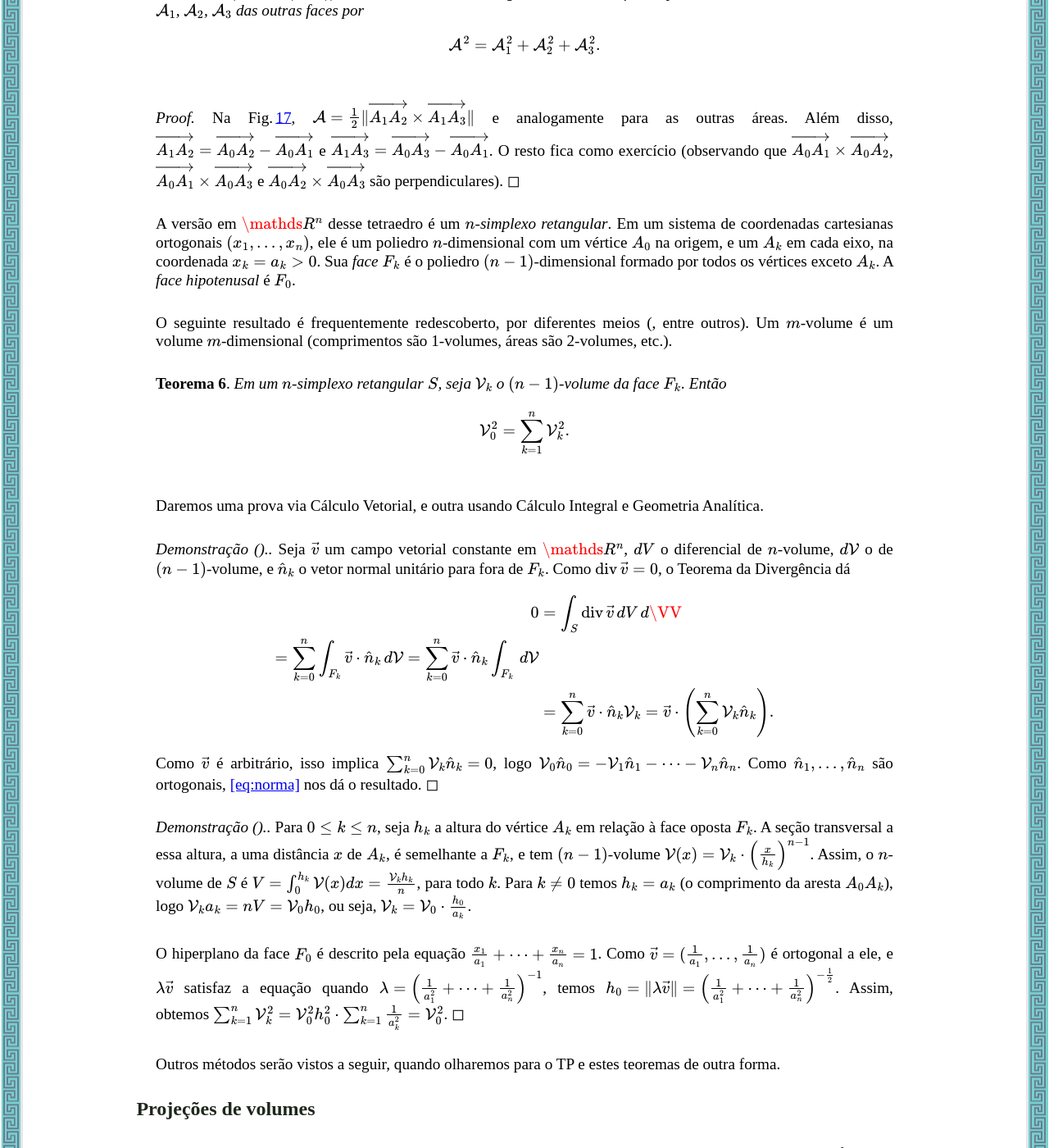
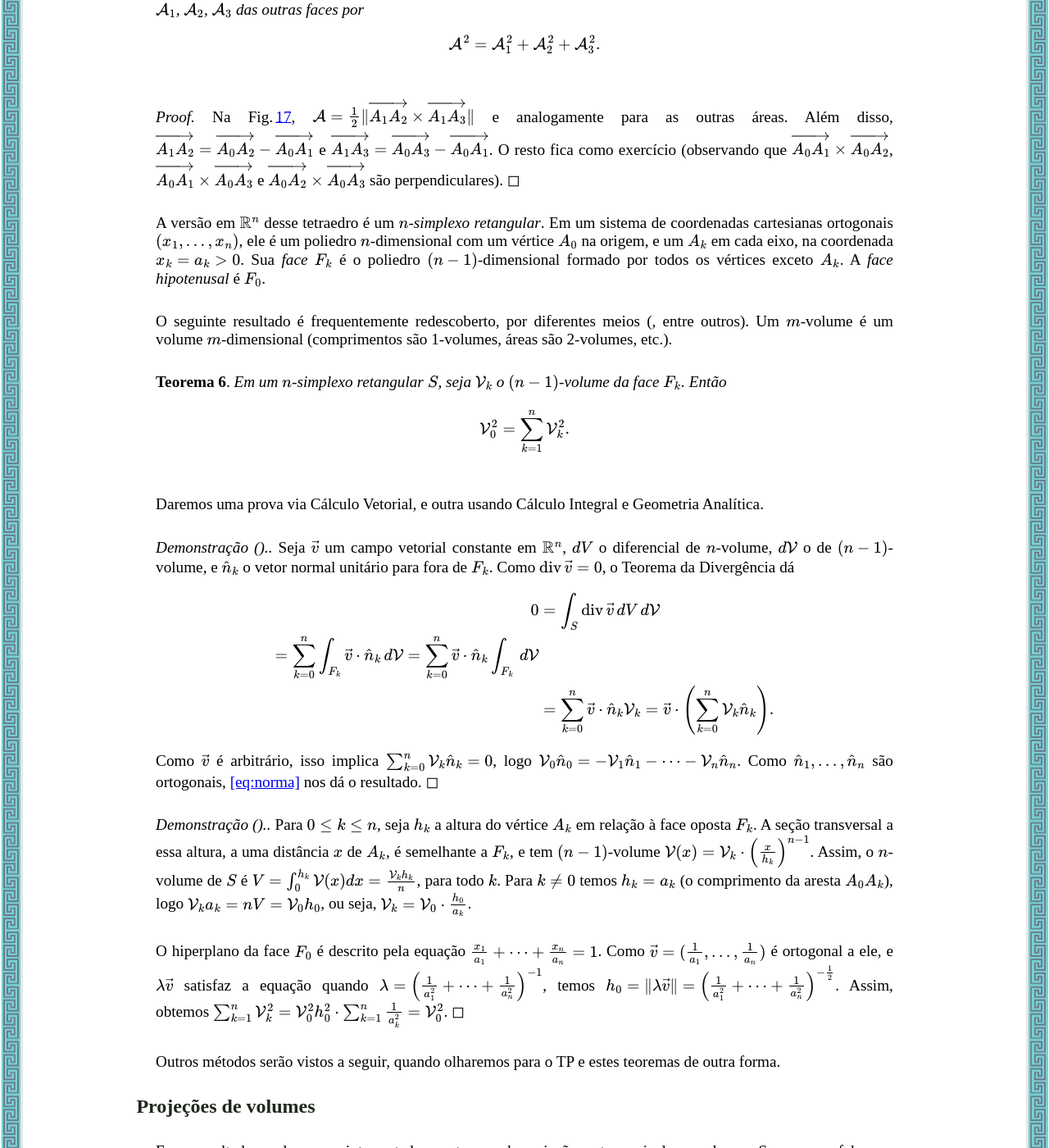
Before and after one commit to revistahipatia/revistahipatia.github.io, a Jekyll site: the page built from vol01num02/teorema/teorema.html, in a window 1280 px wide and 1400 px high, scrolled down 17350 px. Shown: the whole window at 82% size. Built offline with Jekyll 4.4.1, drawn with Linux system fonts in a browser that asks for light colours; some web fonts are replaced; Markdown is read by kramdown in place of the engine named in the settings; some of the changed text lies outside the part shown.

Commit message:
formula latex

```diff
--- a/vol01num02/teorema/teorema.html
+++ b/vol01num02/teorema/teorema.html
@@ -42,13 +42,13 @@ mais óbvios:</p>
 <li><p>O TP equivale à identidade trigonométrica fundamental, <span
 class="math inline">\(\cos^2 \theta + \mathop{\mathrm{sen}}^2 \theta =
 1\)</span>.</p></li>
-<li><p>Decompondo <span class="math inline">\(v\in \mathds{R}^n\)</span>
-ou <span class="math inline">\(\mathds{C}^n\)</span> numa base ortogonal
+<li><p>Decompondo <span class="math inline">\(v\in \mathbb{R}^n\)</span>
+ou <span class="math inline">\(\mathbb{C}^n\)</span> numa base ortogonal
 como <span class="math inline">\(v = v_1+\cdots +v_n\)</span>, temos
 <span class="math display">\[\label{eq:norma}
         \|v \|^2 = \|v_1\|^2+\cdots +\|v_n\|^2.\]</span></p></li>
-<li><p>Em <span class="math inline">\(\mathds{R}^n\)</span> ou <span
-class="math inline">\(\mathds{C}^n\)</span>, a distância <span
+<li><p>Em <span class="math inline">\(\mathbb{R}^n\)</span> ou <span
+class="math inline">\(\mathbb{C}^n\)</span>, a distância <span
 class="math inline">\(d\)</span> entre <span
 class="math inline">\(A=(a_1,\ldots,a_n)\)</span> e <span
 class="math inline">\(B=(b_1,\ldots,b_n)\)</span> é <span
@@ -635,7 +635,7 @@ class="math inline">\(\overrightarrow{A_0A_1} \times
 class="math inline">\(\overrightarrow{A_0A_2} \times
 \overrightarrow{A_0A_3}\)</span> são perpendiculares). ◻</p>
 </div>
-<p>A versão em <span class="math inline">\(\mathds{R}^n\)</span> desse
+<p>A versão em <span class="math inline">\(\mathbb{R}^n\)</span> desse
 tetraedro é um <em><span class="math inline">\(n\)</span>-simplexo
 retangular</em>. Em um sistema de coordenadas cartesianas ortogonais
 <span class="math inline">\((x_1,\ldots,x_n)\)</span>, ele é um poliedro
@@ -670,7 +670,7 @@ Integral e Geometria Analítica.</p>
 <p><em>Demonstração (<span class="citation"
 data-cites="Eifler2008"></span>)..</em> Seja <span
 class="math inline">\(\vec{v}\)</span> um campo vetorial constante em
-<span class="math inline">\(\mathds{R}^n\)</span>, <span
+<span class="math inline">\(\mathbb{R}^n\)</span>, <span
 class="math inline">\(dV\)</span> o diferencial de <span
 class="math inline">\(n\)</span>-volume, <span
 class="math inline">\(d\mathcal{V}\)</span> o de <span
@@ -681,7 +681,7 @@ class="math inline">\(\mathop{\mathrm{div}}\vec{v} = 0\)</span>, o
 Teorema da Divergência dá <span class="math display">\[\begin{aligned}
         0 &amp;= \int_S \mathop{\mathrm{div}}\vec{v} \,dV
         %       = \int_{F_0\cup\cdots\cup F_n} \vec{v}\cdot\hat{n}
-\,d\VV \\
+\,d\mathcal{V} \\
         = \sum_{k=0}^n \int_{F_k} \vec{v}\cdot\hat{n}_k \,d\mathcal{V}
         = \sum_{k=0}^n \vec{v}\cdot\hat{n}_k
 \int_{F_k}  \,d\mathcal{V}\\
@@ -732,7 +732,7 @@ class="math inline">\(\lambda\vec{v}\)</span> satisfaz a equação quando
 class="math inline">\(h_0 = \|\lambda\vec{v}\| = \left(\frac{1}{a_1^2} +
 \cdots + \frac{1}{a_n^2}\right)^{-\frac12}\)</span>. Assim, obtemos
 <span class="math inline">\(\sum_{k=1}^n \mathcal{V}_k^2
-%   = \sum_{k=1}^n \VV_0^2 \frac{h_0^2}{a_k^2}
+%   = \sum_{k=1}^n \mathcal{V}_0^2 \frac{h_0^2}{a_k^2}
     = \mathcal{V}_0^2 h_0^2 \cdot \sum_{k=1}^n  \frac{1}{a_k^2}
     = \mathcal{V}_0^2\)</span>. ◻</p>
 </div>
@@ -776,7 +776,7 @@ class="math inline">\(\mathcal{A}^2 = \mathcal{A}_1^2 + \mathcal{A}_2^2
 data-reference="eq:simplexo">[eq:simplexo]</a> vale para qualquer <span
 class="math inline">\((n-1)\)</span>-volume <span
 class="math inline">\(\mathcal{V}_0\)</span> num hiperplano de <span
-class="math inline">\(\mathds{R}^n\)</span>, e suas projeções <span
+class="math inline">\(\mathbb{R}^n\)</span>, e suas projeções <span
 class="math inline">\(\mathcal{V}_k\)</span> em hiperplanos coordenados
 perpendiculares.</p>
 <p>Vamos estender para <span class="math inline">\(m\)</span>-volumes.
@@ -798,7 +798,7 @@ class="math inline">\(\mathcal{V}\)</span> é o <span
 class="math inline">\(m\)</span>-volume de uma região <span
 class="math inline">\(R\)</span> num subespaço <span
 class="math inline">\(m\)</span>-dimensional de <span
-class="math inline">\(\mathds{R}^n\)</span>, e <span
+class="math inline">\(\mathbb{R}^n\)</span>, e <span
 class="math inline">\(\mathcal{V}_I\)</span> é o de sua projeção em
 <span class="math inline">\(C_I\)</span>, então <span
 class="math display">\[\label{eq:Conant Beyer}
@@ -869,7 +869,7 @@ data-reference="eq:norma">[eq:norma]</a>. ◻</p>
 <p><strong>Exemplo 1</strong>. Se <span
 class="math inline">\(\mathcal{A}\)</span> é a área de uma figura plana
 em <span
-class="math inline">\(\mathds{R}^4=\{(x_1,\ldots,x_4)\}\)</span>, e
+class="math inline">\(\mathbb{R}^4=\{(x_1,\ldots,x_4)\}\)</span>, e
 <span class="math inline">\(\mathcal{A}_{ij}\)</span> é sua projeção no
 plano <span class="math inline">\(x_i x_j\)</span>, <span
 class="math display">\[\label{eq:areas R4}
@@ -901,7 +901,7 @@ data-reference="eq:areas R4">[eq:areas R4]</a>.</p>
 <p><strong>Exemplo 2</strong>. Se <span
 class="math inline">\(\mathcal{V}\)</span> é o volume de uma região em
 um subespaço tridimensional de <span
-class="math inline">\(\mathds{R}^4\)</span>, e <span
+class="math inline">\(\mathbb{R}^4\)</span>, e <span
 class="math inline">\(\mathcal{V}_{ijk}\)</span> é sua projeção no
 subespaço <span class="math inline">\(x_i x_j x_k\)</span>, <span
 class="math display">\[\mathcal{V}^2 = \mathcal{V}^2_{123} +
@@ -917,7 +917,7 @@ class="math inline">\(\mathcal{V}\)</span> é o <span
 class="math inline">\(p\)</span>-volume de uma região <span
 class="math inline">\(R\)</span> em um subespaço de dimensão <span
 class="math inline">\(p\leq m\)</span> de <span
-class="math inline">\(\mathds{R}^n\)</span>, e <span
+class="math inline">\(\mathbb{R}^n\)</span>, e <span
 class="math inline">\(\mathcal{V}_I\)</span> é sua projeção em <span
 class="math inline">\(C_I\)</span>, com <span class="math inline">\(I
 \in \mathcal{I}_m\)</span>, então <span
@@ -939,7 +939,7 @@ data-reference="eq:Conant Beyer">[eq:Conant Beyer]</a>. ◻</p>
 <div class="example">
 <p><strong>Exemplo 3</strong>. Sejam <span
 class="math inline">\(\mathcal{L}\)</span> o comprimento de um segmento
-em <span class="math inline">\(\mathds{R}^3\)</span>, <span
+em <span class="math inline">\(\mathbb{R}^3\)</span>, <span
 class="math inline">\(\mathcal{L}_1\)</span>, <span
 class="math inline">\(\mathcal{L}_2\)</span> e <span
 class="math inline">\(\mathcal{L}_3\)</span> suas projeções nos planos
@@ -967,12 +967,12 @@ TP pode ser reinterpretada como uma soma de áreas, e estendida para
 volumes de maior dimensão, com fórmulas mais simples que as do caso
 real.</p>
 <p>Vamos rever a geometria real desses espaços. Pode-se identificar
-<span class="math inline">\(z = x + \mathrm{i}y \in \mathds{C}\)</span>
-com o vetor <span class="math inline">\((x,y) \in \mathds{R}^2\)</span>,
+<span class="math inline">\(z = x + \mathrm{i}y \in \mathbb{C}\)</span>
+com o vetor <span class="math inline">\((x,y) \in \mathbb{R}^2\)</span>,
 e seu módulo é a norma do vetor, ou seja, <span
 class="math inline">\(|z|^2 = x^2 + y^2\)</span>. O que diferencia <span
-class="math inline">\(\mathds{C}\)</span> de <span
-class="math inline">\(\mathds{R}^2\)</span> é a multiplicação por <span
+class="math inline">\(\mathbb{C}\)</span> de <span
+class="math inline">\(\mathbb{R}^2\)</span> é a multiplicação por <span
 class="math inline">\(\mathrm{i}\)</span>, que pode ser vista apenas
 como uma rotação de <span class="math inline">\(90^\circ\)</span>, pois
 <span class="math inline">\(\mathrm{i}z = -y + \mathrm{i}x\)</span>
@@ -982,10 +982,10 @@ Assim, <span class="math inline">\(\mathrm{i}^2=-1\)</span> significa
 apenas que <span class="math inline">\(\mathrm{i}^2(x,y) =
 \mathrm{i}(-y,x)=(-x,-y)\)</span>.</p>
 <p>Da mesma forma, identifica-se <span class="math inline">\(v =
-(z_1,\ldots,z_n) \in \mathds{C}^n\)</span>, onde <span
+(z_1,\ldots,z_n) \in \mathbb{C}^n\)</span>, onde <span
 class="math inline">\(z_k = x_k + \mathrm{i}y_k\)</span>, com <span
 class="math inline">\((x_1,y_1,\ldots,x_n,y_n) \in
-\mathds{R}^{2n}\)</span>, e <span
+\mathbb{R}^{2n}\)</span>, e <span
 class="math inline">\(\|v\|^2=|z_1|^2+\cdots+|z_n|^2 =
 x_1^2+y_1^2+\cdots+x_n^2+y_n^2\)</span>. De novo, <span
 class="math inline">\(\mathrm{i}v =
@@ -993,12 +993,12 @@ class="math inline">\(\mathrm{i}v =
 class="math inline">\((-y_1,x_1,\ldots,-y_n,x_n)\)</span>, que é <span
 class="math inline">\(v\)</span> girado <span
 class="math inline">\(90^\circ\)</span> numa certa direção. Assim, <span
-class="math inline">\(\mathds{C}^n\)</span> é só <span
-class="math inline">\(\mathds{R}^{2n}\)</span> com um operador <span
+class="math inline">\(\mathbb{C}^n\)</span> é só <span
+class="math inline">\(\mathbb{R}^{2n}\)</span> com um operador <span
 class="math inline">\(\mathrm{i}\)</span> de rotação de <span
 class="math inline">\(90^\circ\)</span>.</p>
-<p>Se <span class="math inline">\(v \in \mathds{C}^n\)</span> e <span
-class="math inline">\(z = x+ \mathrm{i}y \in \mathds{C}\)</span> então
+<p>Se <span class="math inline">\(v \in \mathbb{C}^n\)</span> e <span
+class="math inline">\(z = x+ \mathrm{i}y \in \mathbb{C}\)</span> então
 <span class="math inline">\(zv = x v + y(\mathrm{i}v)\)</span> é
 combinação linear (com coeficientes reais <span
 class="math inline">\(x\)</span> e <span
@@ -1007,7 +1007,7 @@ class="math inline">\(v\)</span> e <span
 class="math inline">\(\mathrm{i}v\)</span>. Assim, a <em>linha</em> <a
 href="#fn1" class="footnote-ref" id="fnref1"
 role="doc-noteref"><sup>1</sup></a> <em>complexa</em> <span
-class="math inline">\(\mathds{C}v = \{zv:z\in \mathds{C}\}\)</span> é o
+class="math inline">\(\mathbb{C}v = \{zv:z\in \mathbb{C}\}\)</span> é o
 plano real <span
 class="math inline">\(\mathop{\mathrm{span}}\{v,\mathrm{i}v\}\)</span>,
 no qual esses vetores formam um quadrado de área <span
@@ -1019,14 +1019,14 @@ data-reference="fig:complex square">22</a>).</p>
 <figcaption>Quadrado numa linha complexa.</figcaption>
 </figure>
 <p>Seja <span class="math inline">\((e_1,\ldots,e_n)\)</span> uma base
-ortogonal de <span class="math inline">\(\mathds{C}^n\)</span>.</p>
+ortogonal de <span class="math inline">\(\mathbb{C}^n\)</span>.</p>
 <div class="theorem*">
 <p><strong>Teorema 8</strong> (Pitágoras para Linhas Complexas <span
 class="citation" data-cites="Mandolesi_Pythagorean"></span>). <em>Se
 <span class="math inline">\(\mathcal{A}\)</span> é a área de uma região
-em uma linha complexa <span class="math inline">\(\mathds{C}v\)</span>,
+em uma linha complexa <span class="math inline">\(\mathbb{C}v\)</span>,
 e <span class="math inline">\(\mathcal{A}_k\)</span> é sua projeção em
-<span class="math inline">\(\mathds{C}e_k\)</span>, então <span
+<span class="math inline">\(\mathbb{C}e_k\)</span>, então <span
 class="math display">\[\label{eq:soma areas complexo}
         \mathcal{A}= \mathcal{A}_1 + \cdots +
 \mathcal{A}_n.\]</span></em></p>
@@ -1035,8 +1035,8 @@ class="math display">\[\label{eq:soma areas complexo}
 <p><em>Proof.</em> Basta provar para o quadrado da Fig. <a
 href="#fig:complex square" data-reference-type="ref"
 data-reference="fig:complex square">22</a>. Como a projeção <span
-class="math inline">\(P:\mathds{C}v \rightarrow \mathds{C}e_k\)</span> é
-<span class="math inline">\(\mathds{C}\)</span>-linear, se <span
+class="math inline">\(P:\mathbb{C}v \rightarrow \mathbb{C}e_k\)</span> é
+<span class="math inline">\(\mathbb{C}\)</span>-linear, se <span
 class="math inline">\(P(v) = v_k\)</span> então <span
 class="math inline">\(P(\mathrm{i}v) = \mathrm{i}v_k\)</span>. Logo, a
 projeção de <span class="math inline">\(\mathcal{A}\)</span> é outro
@@ -1054,8 +1054,8 @@ data-reference-type="ref" data-reference="fig:complex lines">23</a>,
 <span class="math inline">\(\mathcal{A}\)</span> é a soma de 2 áreas,
 das projeções nas linhas complexas de uma base ortogonal <span
 class="math inline">\((e_1,e_2)\)</span> de <span
-class="math inline">\(\mathds{C}^2\)</span>. Identificando <span
-class="math inline">\(\mathds{C}^2 \cong \mathds{R}^4\)</span>, teríamos
+class="math inline">\(\mathbb{C}^2\)</span>. Identificando <span
+class="math inline">\(\mathbb{C}^2 \cong \mathbb{R}^4\)</span>, teríamos
 <a href="#eq:areas R4" data-reference-type="eqref"
 data-reference="eq:areas R4">[eq:areas R4]</a>, com 6 termos
 quadráticos.</p>
@@ -1067,11 +1067,11 @@ class="math inline">\(\mathcal{A}= \mathcal{A}_1 +
 </figure>
 <div class="example">
 <p><strong>Exemplo 4</strong>. Em <span
-class="math inline">\(\mathds{C}^2\)</span>, os vetores <span
+class="math inline">\(\mathbb{C}^2\)</span>, os vetores <span
 class="math inline">\(v=(a+ib,c+id)\)</span> e <span
 class="math inline">\(\mathrm{i}v
 =(-b+\mathrm{i}a,-d+\mathrm{i}c)\)</span>, com <span
-class="math inline">\(a,b,c,d\in\mathds{R}\)</span>, têm norma <span
+class="math inline">\(a,b,c,d\in\mathbb{R}\)</span>, têm norma <span
 class="math inline">\(\sqrt{a^2+b^2+c^2+d^2}\)</span>, e formam um
 quadrado de área <span class="math inline">\(\mathcal{A}=
 a^2+b^2+c^2+d^2\)</span>. Sejam <span
@@ -1079,16 +1079,16 @@ class="math inline">\(e_1=(1,0)\)</span> e <span
 class="math inline">\(e_2=(0,1)\)</span>. As projeções de <span
 class="math inline">\(v\)</span> e <span
 class="math inline">\(\mathrm{i}v\)</span> em <span
-class="math inline">\(\mathds{C}e_1\)</span> são <span
+class="math inline">\(\mathbb{C}e_1\)</span> são <span
 class="math inline">\((a+\mathrm{i}b,0)\)</span> e <span
 class="math inline">\((-b+\mathrm{i}a,0)\)</span>, e formam um quadrado
 de área <span class="math inline">\(\mathcal{A}_1 = a^2+b^2\)</span>. E
-em <span class="math inline">\(\mathds{C}e_2\)</span> formam um quadrado
+em <span class="math inline">\(\mathbb{C}e_2\)</span> formam um quadrado
 de área <span class="math inline">\(\mathcal{A}_2 = c^2 + d^2\)</span>.
 Como previsto, <span class="math inline">\(\mathcal{A}= \mathcal{A}_1 +
 \mathcal{A}_2\)</span>.</p>
-<p>Identificando <span class="math inline">\(\mathds{C}^2 \cong
-\mathds{R}^4\)</span>, este se torna o exemplo dado após <a
+<p>Identificando <span class="math inline">\(\mathbb{C}^2 \cong
+\mathbb{R}^4\)</span>, este se torna o exemplo dado após <a
 href="#eq:areas R4" data-reference-type="eqref"
 data-reference="eq:areas R4">[eq:areas R4]</a>, com <span
 class="math inline">\(w = iv\)</span>. Note como a abordagem real foi
@@ -1096,8 +1096,8 @@ mais complexa <a href="#fn2" class="footnote-ref" id="fnref2"
 role="doc-noteref"><sup>2</sup></a>. Naquele exemplo, aos planos <span
 class="math inline">\(x_1 x_2\)</span> e <span class="math inline">\(x_3
 x_4\)</span> correspondem a <span
-class="math inline">\(\mathds{C}e_1\)</span> e <span
-class="math inline">\(\mathds{C}e_2\)</span>, por isso as projeções
+class="math inline">\(\mathbb{C}e_1\)</span> e <span
+class="math inline">\(\mathbb{C}e_2\)</span>, por isso as projeções
 deram quadrados. O plano <span class="math inline">\(x_1 x_3\)</span>
 não corresponde a uma linha complexa, pois <span
 class="math inline">\(\mathrm{i}(1,0,0,0) = (0,1,0,0)\)</span> sai dele,
@@ -1122,7 +1122,7 @@ class="citation" data-cites="Mandolesi_Pythagorean"></span>). <em>Se
 class="math inline">\(2m\)</span>-volume de uma região <span
 class="math inline">\(R\)</span> num subespaço complexo <span
 class="math inline">\(m\)</span>-dimensional em <span
-class="math inline">\(\mathds{C}^n\)</span>, e <span
+class="math inline">\(\mathbb{C}^n\)</span>, e <span
 class="math inline">\(\mathcal{V}_I\)</span> é sua projeção em <span
 class="math inline">\(C_I\)</span>, então <span
 class="math display">\[\label{eq:complex volumes}
```
Also changed, not shown: vol01num02/problema/problema.html (+7 -10 lines).
